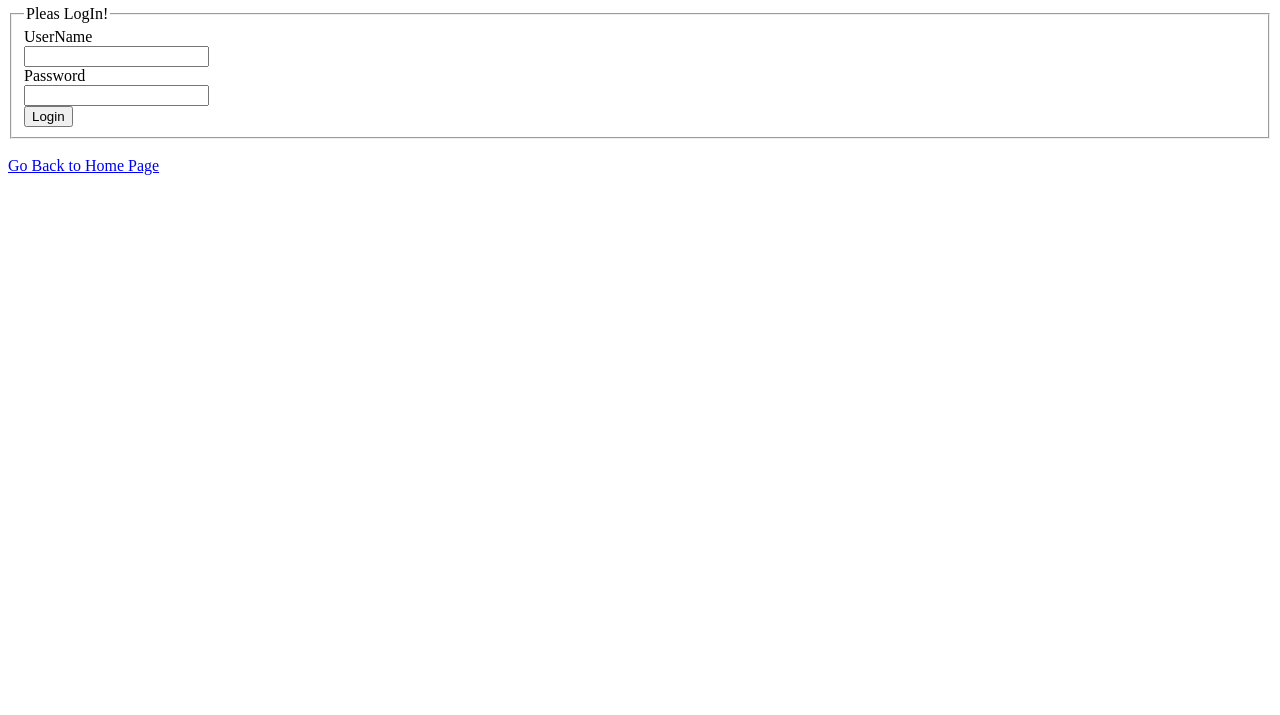
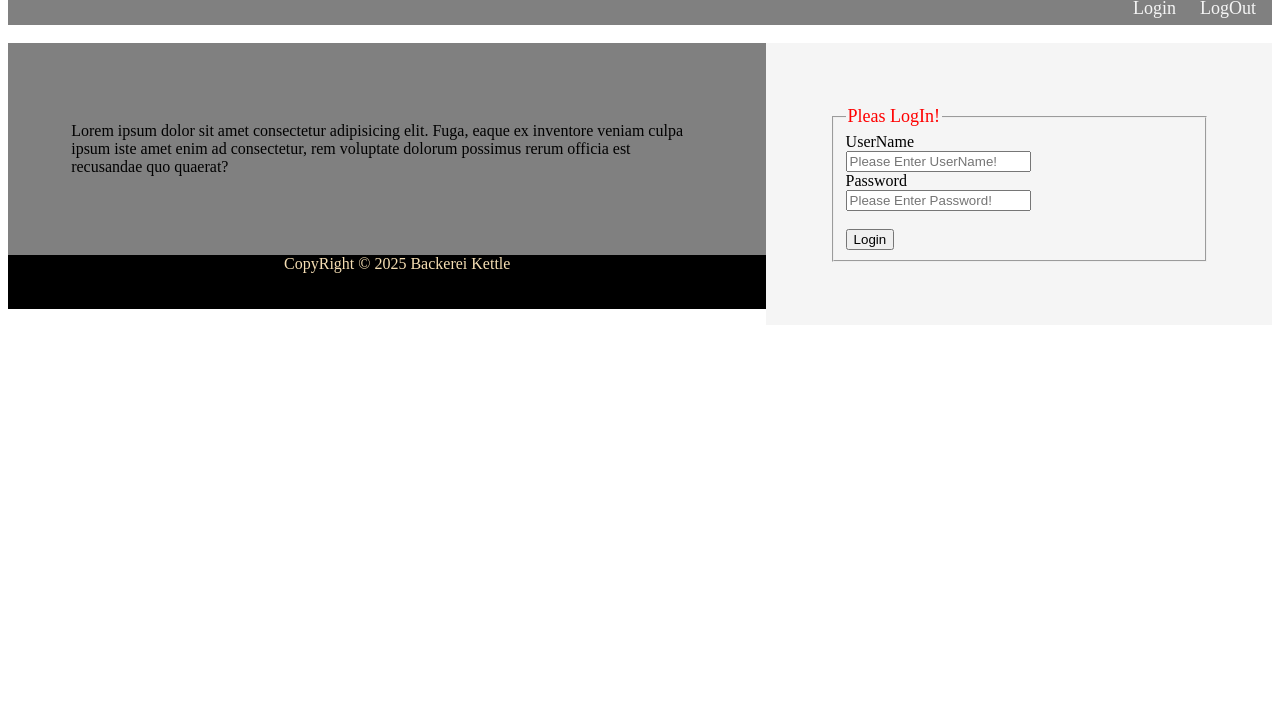
Before and after one commit to naveedsapi/HTML-PRACTICE, a plain HTML site: page Login.html in a window 1280 px wide. Shown: the part 85-800 px from the top of the page. Drawn offline with Linux system fonts and the light colour scheme.

Commit message:
Css Style Added into Login Page

```diff
--- a/Login.html
+++ b/Login.html
@@ -3,25 +3,52 @@
 <head>
     <meta charset="UTF-8">
     <meta name="viewport" content="width=device-width, initial-scale=1.0">
+
+     <link rel="stylesheet" href="./LoginPageStyle/StyleSheetLogin.css">
     <title>Document</title>
 </head>
 <body>
-    <h1>Logi Form</h1><hr>
 
-    <div>
-       <form action="server.php">
+    <div class="MainContainer">
+         <div class="header">Backerei Kettle  </div>
+        <nav id="Mainnav" >
+          <div class="menu">
+              <ul>
+                 <li><a href="">Login</a></li>
+                <li><a href="">LogOut</a></li>
+              </ul>
+         </div>
+       </nav>
+    <br>
+
+    <div class="containerL">
+        <p>Lorem ipsum dolor sit amet consectetur adipisicing elit.
+             Fuga, eaque ex inventore veniam culpa ipsum iste amet enim ad consectetur, rem voluptate dolorum possimus
+            rerum officia est recusandae quo quaerat?</p>
+    </div>
+    <div class="containerR">
+         <form action="server.php">
         <fieldset>
             <legend>Pleas LogIn!</legend>
             <label>UserName</label><br>
-            <input type="text" name="Username" value="" ><br>
+            <input type="text" name="Username" value="" placeholder="Please Enter UserName!" ><br>
             <label>Password</label><br>
-            <input type="password" name="Password" value=""><br>
+            <input type="password" name="Password" placeholder="Please Enter Password!" value=""><br><br>
             <label><input type="submit" value="Login"> </label><br>
 
         </fieldset>
        </form>
-    </div><br>
 
-  <a href="Index.html">Go Back to Home Page</a>
+    </div>
+
+    </div>
+     <div class="footer">
+        <p> CopyRight &copy; 2025 Backerei Kettle </p>
+    </div>
+
+
+
+
+
 </body>
 </html>
--- a/LoginPageStyle/StyleSheetLogin.css
+++ b/LoginPageStyle/StyleSheetLogin.css
@@ -2,20 +2,60 @@
     font-family: 'Times New Roman', Times, serif;
     color: rgb(234, 239, 81);
     background-color: rgb(74, 8, 228);
+    font-size: 60px;
 
 }
-.menu{
-    background-color: blueviolet;
+#Mainnav{
+background:gray;
+color:whitesmoke;
+text-align: right;
+
+padding: 6px;
 }
-.container{
-    background-color: rgb(98, 102, 102);
+#Mainnav ul{
+    padding: 0;
+    margin: 0;
+    list-style: none;
 }
-.footer{
-    background-color: black;
-    color: wheat;
+#Mainnav li{
+    display: inline;
+    padding:5px 10px;
 }
+#Mainnav a{
+    color:whitesmoke;
+    text-decoration: none;
+    font-size: 18px;
+}
+#Mainnav li:hover{
+    background: black;
+}
+.containerL{
+float: left;
+width: 60%;
+padding:5%;
+box-sizing: border-box;
+background-color: gray;
+font-family: 'Times New Roman', Times, serif;
+
+}
+.containerR{
+    float:right;
+    width: 40%;
+    padding:5%;
+    box-sizing: border-box;
+    background-color:whitesmoke;
+}
+
 legend{
     color:red;
     font-family: 'Times New Roman', Times, serif;
     font-size: large;
 }
+
+.footer{
+    background-color: black;
+    color: wheat;
+    text-align: center;
+    padding: 20px;
+    margin-top: 50px;
+}
```
